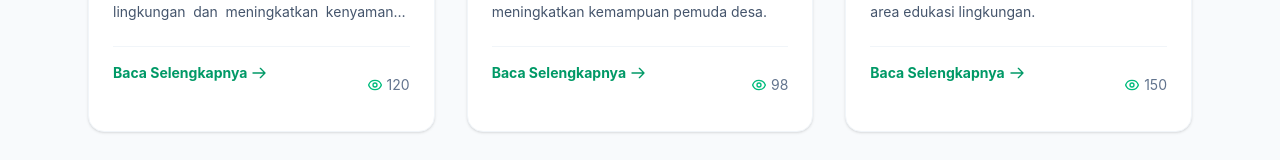
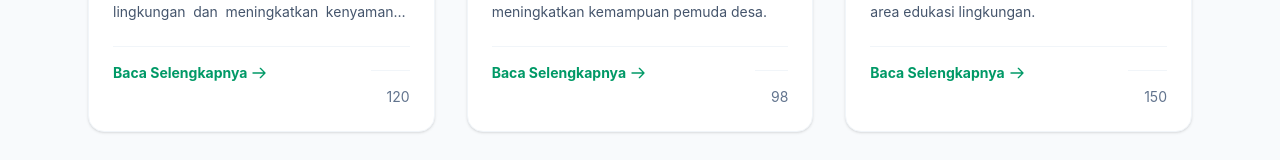
Before and after one commit to muhammadarlianoscar-uti/TA-WEB-24-SEMBADE, a Next.js app in the folder my-app/: page /berita in a window 1280 px wide. Shown: the part 766-926 px from the top of the page. Built offline with nearby package versions, Linux system fonts and the light colour scheme.

Commit message:
Menambahkan komponen ikon SVG

```diff
--- a/my-app/app/berita/page.tsx
+++ b/my-app/app/berita/page.tsx
@@ -220,17 +220,11 @@ export default function Berita() {
                 </div>
               </div>
 
-                  {/* menampilkan jumlah orang yang melihat berita */}
-                  <div className="flex items-center gap-1">
+                  {/* menampilkan informasi tembahan */}
+                <div className="mt-auto pt-4 border-t border-slate-100 flex justify-between items-center text-sm text-slate-500">
+                  <svg className="w-4 h-4 text-emerald-500" fill="none" stroke="currentColor" viewBox="0 0 24 24">
 
-                    {/* menampilkan ikon mata */}
-                    <svg className="w-4 h-4 text-emerald-500" fill="none" stroke="currentColor" viewBox="0 0 24 24">
-
-                      {/* membuat bagian bola mata */}
-                      <path strokeLinecap="round" strokeLinejoin="round" strokeWidth="2" d="M15 12a3 3 0 11-6 0 3 3 0 016 0z"></path>
-                      <path strokeLinecap="round" strokeLinejoin="round" strokeWidth="2" d="M2.458 12C3.732 7.943 7.523 5 12 5c4.478 0 8.268 2.943 9.542 7-1.274 4.057-5.064 7-9.542 7-4.477 0-8.268-2.943-9.542-7z"></path>
-                    </svg>
-
+                  </svg>
                     {/* jumlah view */}
                     <span>{item.views}</span>
                   </div>
```
